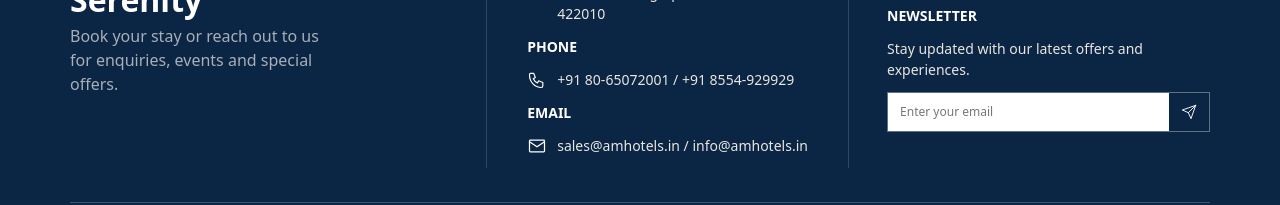
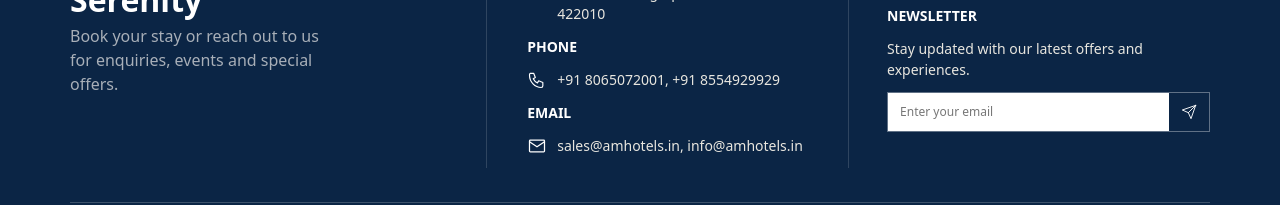
Before and after one commit to fielmente8777/bluelake, a Next.js app: page / in a window 1280 px wide. Shown: the part 3343-3548 px from the top of the page. Built offline with nearby package versions, Linux system fonts and the light colour scheme.

Commit message:
Footer detail changes updated.

```diff
--- a/src/components/Footer.tsx
+++ b/src/components/Footer.tsx
@@ -144,7 +144,7 @@ export function Footer() {
                 <p className="m-0 text-[13px] leading-[1.5] text-text-on-dark sm:text-[14px]">
                   {contactDetails.phones.map((phone, idx) => (
                     <span key={phone}>
-                      {idx > 0 && " / "}
+                      {idx > 0 && ", "}
                       <Link
                         href={`tel:${phone.replace(/\s+/g, "")}`}
                         className="hover:text-white transition-colors"
@@ -176,7 +176,7 @@ export function Footer() {
                 <p className="m-0 text-[13px] leading-[1.5] text-text-on-dark sm:text-[14px]">
                   {contactDetails.email.map((item, idx) => (
                     <span key={item}>
-                      {idx > 0 && " / "}
+                      {idx > 0 && ", "}
                       <Link
                         href={`mailto:${item}`}
                         className="hover:text-white transition-colors"
--- a/src/data/content.ts
+++ b/src/data/content.ts
@@ -151,6 +151,6 @@ export const galleryImages = [
 export const contactDetails = {
   address: "Murambi, Gate no. 858 Wadiwarhe-Ahurli, Road, Igatpuri, Maharashtra 422010",
   mapUrl: "https://share.google/P2DDIrFSnwFOq0Ub5",
-  phones: ["+91 80-65072001", "+91 8554-929929"],
+  phones: ["+91 8065072001", "+91 8554929929"],
   email: ["sales@amhotels.in", "info@amhotels.in"],
 };
```
